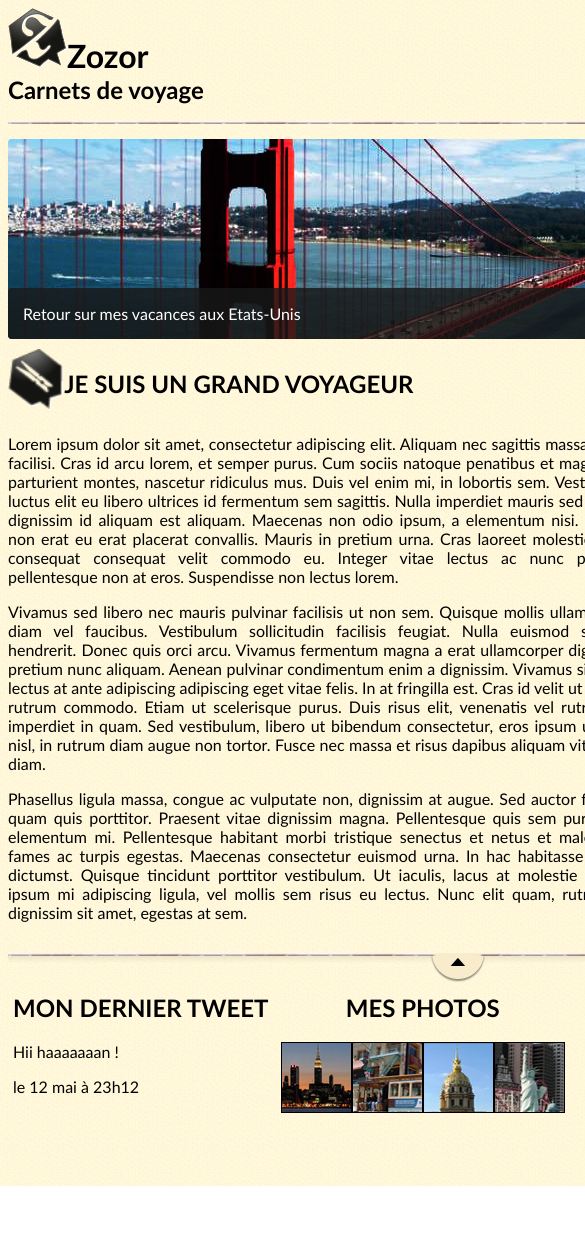
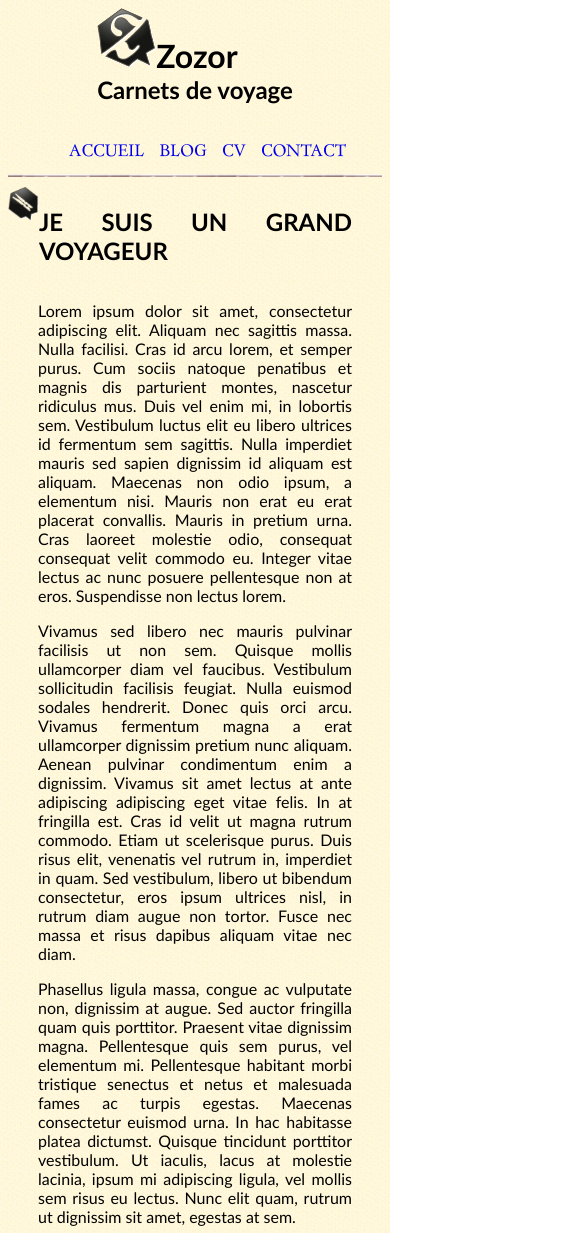
Before and after one commit to AndryRaza/TP-Simplon, a plain HTML site: page TP exo html_css/zozor.html in a window 390 px wide. Shown: the top 1233 px of the page, 585 px wide, since content can reach past the window. Before the commit the page ends 1186 px from the top, so only its background shows below. Drawn offline with Linux system fonts and the light colour scheme.

Commit message:
Responsive

```diff
--- a/TP exo html_css/style.css
+++ b/TP exo html_css/style.css
@@ -153,6 +153,7 @@ article{
 
 #titre_article{
     display: flex;
+
 }
 
 #titre_article img{
@@ -250,3 +251,48 @@ footer #tweet, #mes_photos, #mes_amis{
     text-decoration: none;
     color: #760001;
 }
+
+/*****************/
+
+@media all and (max-width:1024px){
+    #container{
+        width:auto;
+    }
+
+    header{
+        display:flex;
+        flex-direction:column;
+    }
+    #titre{
+        margin:auto;
+    }
+
+    nav{
+        margin:auto;
+    }
+
+    #banniere{
+        display:none;
+    }
+
+    section{
+        display:flex;
+        flex-direction: column;
+    }
+
+    article p{
+     margin-left: 30px ;
+    }
+
+    #logo{
+        justify-content: center;
+    }
+    footer{
+        display: flex;
+        flex-direction: column;
+    }
+
+    #tweet{
+        text-align: center;
+    }
+}
```
